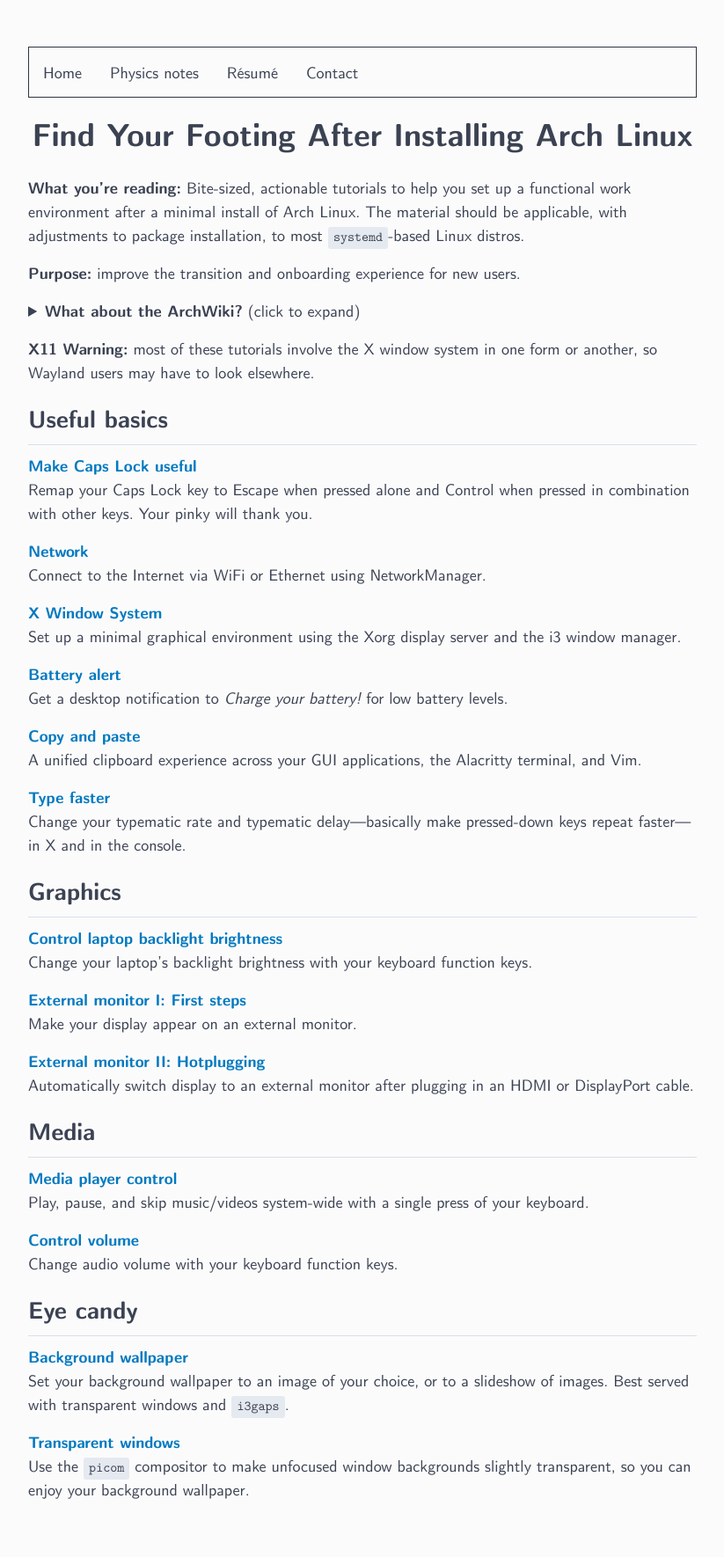
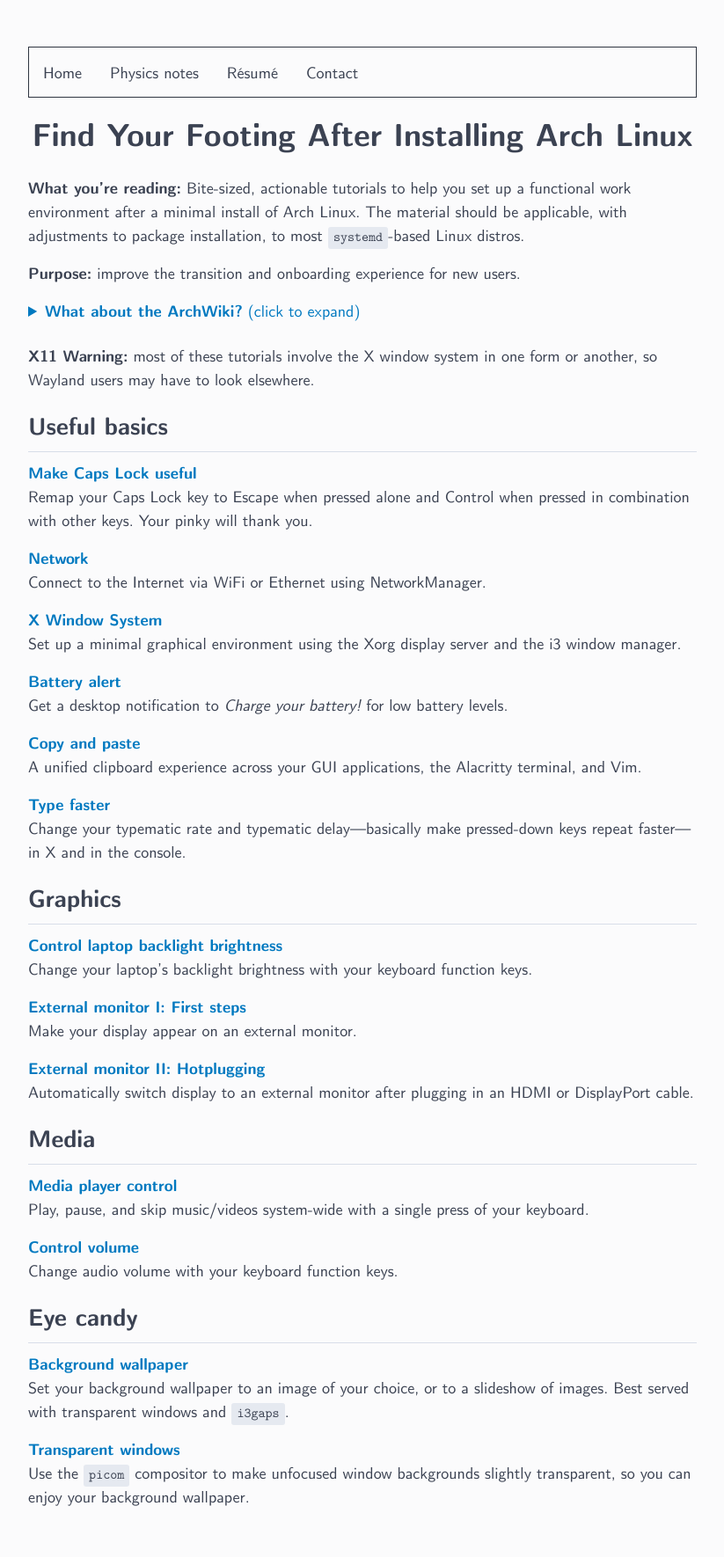
Before and after one commit to ejmastnak/ejmastnak.github.io, a Jekyll site: the page built from tutorials/arch/about.md, in a window 1280 px wide. Shown: the whole page at 88% size, without its empty margins (228-1051 px from the left). Built offline with Jekyll 4.4.1, drawn with Linux system fonts in a browser that asks for light colours.

Commit message:
Tweak summary/details styling

```diff
--- a/assets/css/main.scss
+++ b/assets/css/main.scss
@@ -146,10 +146,12 @@ body {
 
 .markdown-body summary {
   display: list-item;
+  padding-bottom: 1ex;
 }
 
 .markdown-body details summary {
   cursor: pointer;
+  color: $link-color;
   background-color: $background-color;
 }
 
```
